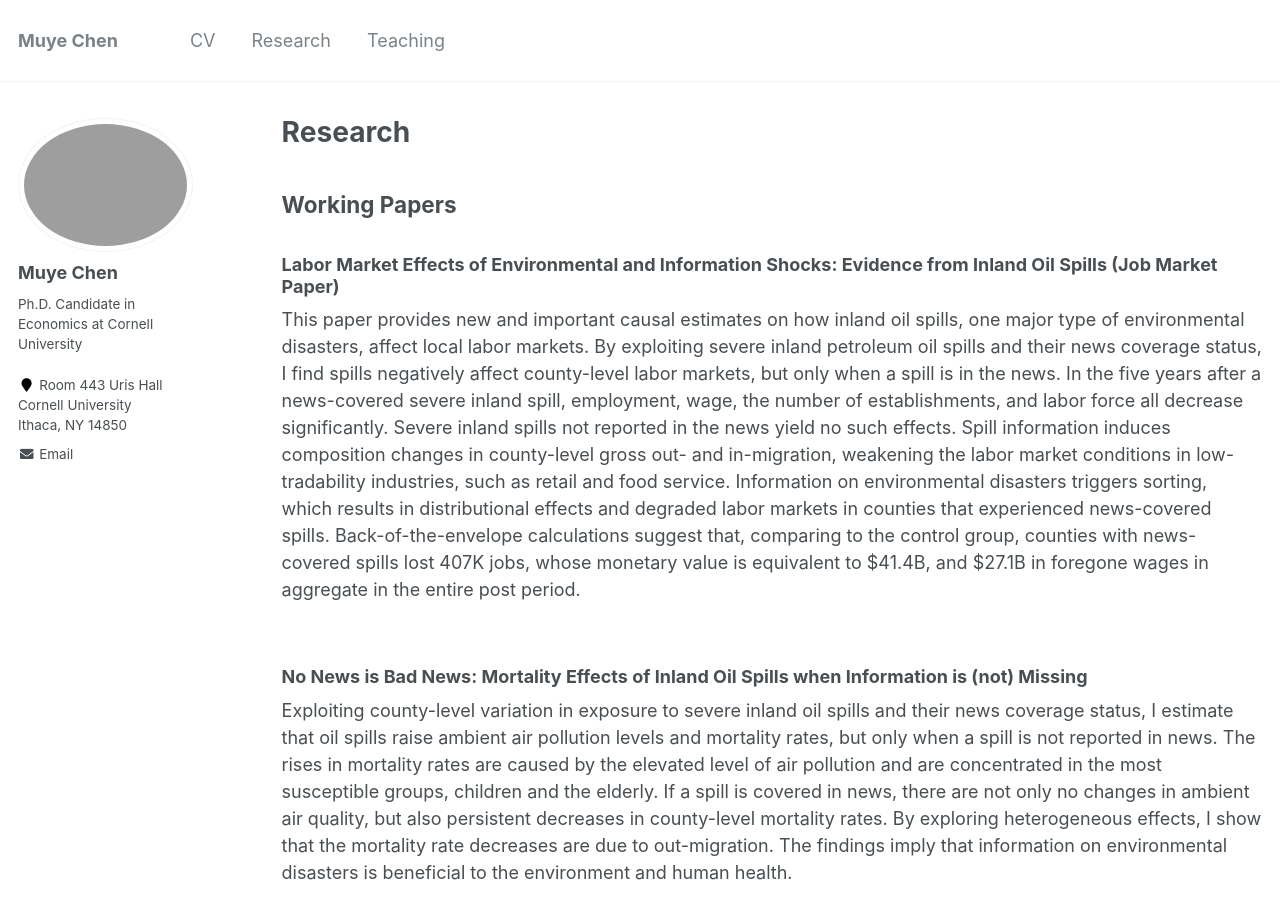
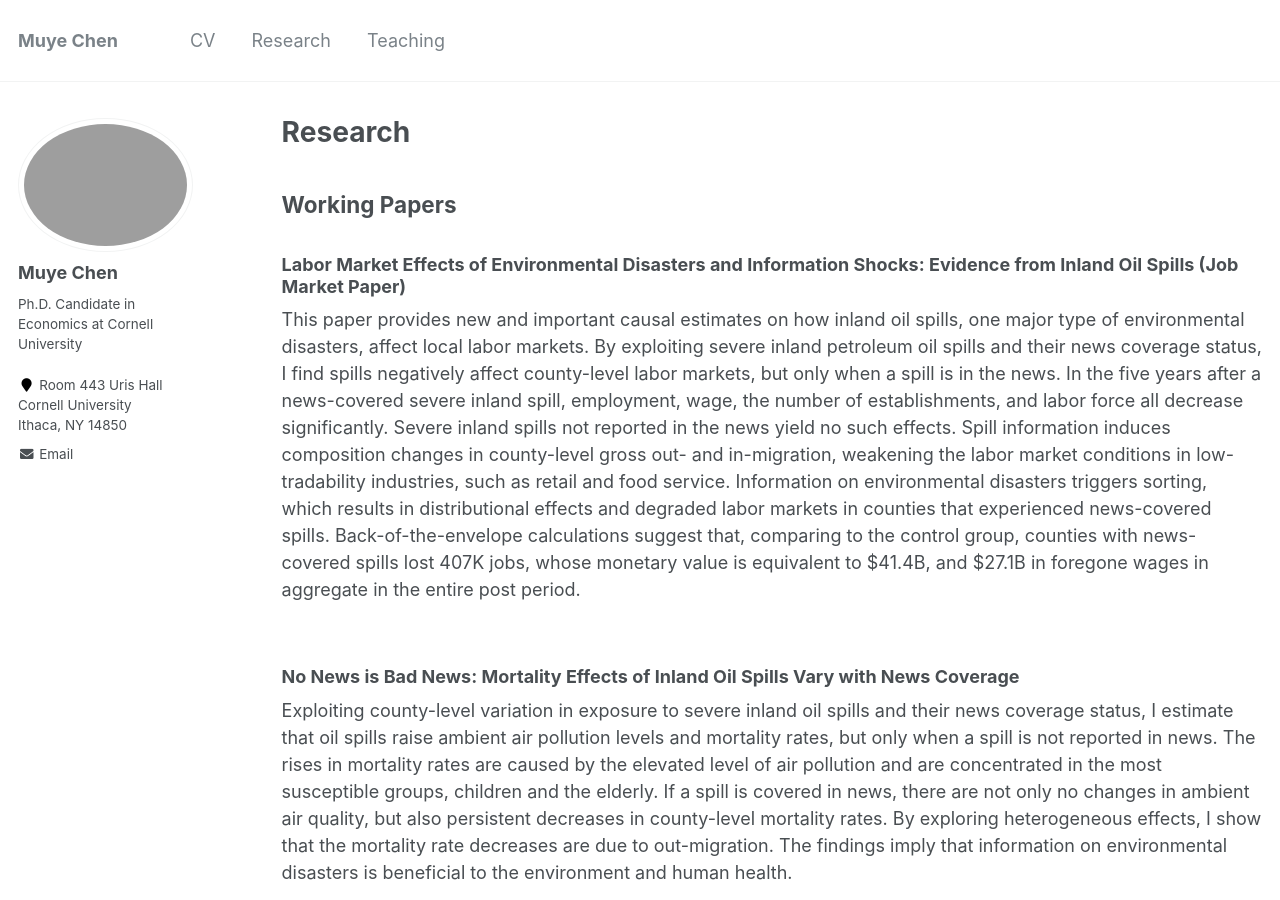
Before and after one commit to muyechenecon/muyechenecon.github.io, a Jekyll site: the page built from _pages/research.md, in a window 1280 px wide and 900 px high. Built offline with Jekyll 4.4.1, drawn with Linux system fonts in a browser that asks for light colours.

Commit message:
Update research.md

```diff
--- a/_pages/research.md
+++ b/_pages/research.md
@@ -15,11 +15,11 @@ author_profile: true
 Revise & resubmit, <i> American Economic Journal: Economic Policy </i> </p> </div> <br>
 -->
 
-<div><h3>Labor Market Effects of Environmental and Information Shocks: Evidence from Inland Oil Spills (Job Market Paper)</h3></div>
+<div><h3>Labor Market Effects of Environmental Disasters and Information Shocks: Evidence from Inland Oil Spills (Job Market Paper)</h3></div>
 <div>This paper provides new and important causal estimates on how inland oil spills, one major type of environmental disasters, affect local labor markets. By exploiting severe inland petroleum oil spills and their news coverage status, I find spills negatively affect county-level labor markets, but only when a spill is in the news. In the five years after a news-covered severe inland spill, employment, wage, the number of establishments, and labor force all decrease significantly. Severe inland spills not reported in the news yield no such effects. Spill information induces composition changes in county-level gross out- and in-migration, weakening the labor market conditions in low-tradability industries, such as retail and food service. Information on environmental disasters triggers sorting, which results in distributional effects and degraded labor markets in counties that experienced news-covered spills. Back-of-the-envelope calculations suggest that, comparing to the control group, counties with news-covered spills lost 407K jobs, whose monetary value is equivalent to \$41.4B, and \$27.1B in foregone wages in aggregate in the entire post period.</div> <br>
 
 
-<div><h3>No News is Bad News: Mortality Effects of Inland Oil Spills when Information is (not) Missing</h3></div>
+<div><h3>No News is Bad News: Mortality Effects of Inland Oil Spills Vary with News Coverage</h3></div>
 <div> Exploiting county-level variation in exposure to severe inland oil spills and their news coverage status, I estimate that oil spills raise ambient air pollution levels and mortality rates, but only when a spill is not reported in news. The rises in mortality rates are caused by the elevated level of air pollution and are concentrated in the most susceptible groups, children and the elderly. If a spill is covered in news, there are not only no changes in ambient air quality, but also persistent decreases in county-level mortality rates. By exploring heterogeneous effects, I show that the mortality rate decreases are due to out-migration. The findings imply that information on environmental disasters is beneficial to the environment and human health.</div>
 </p>
 
```
